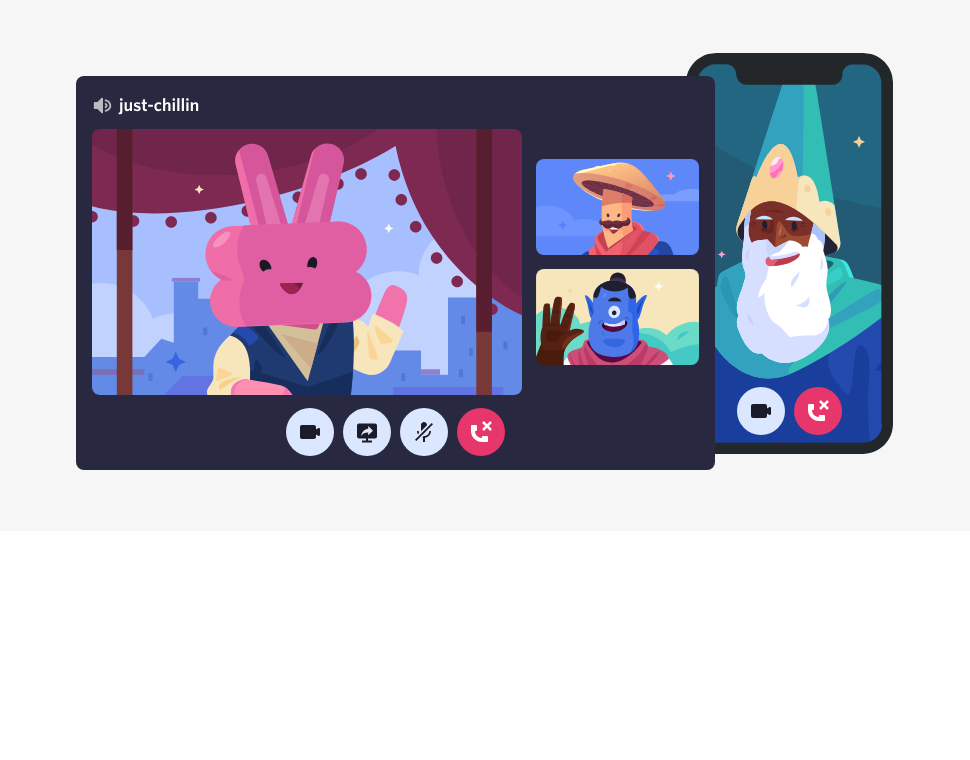
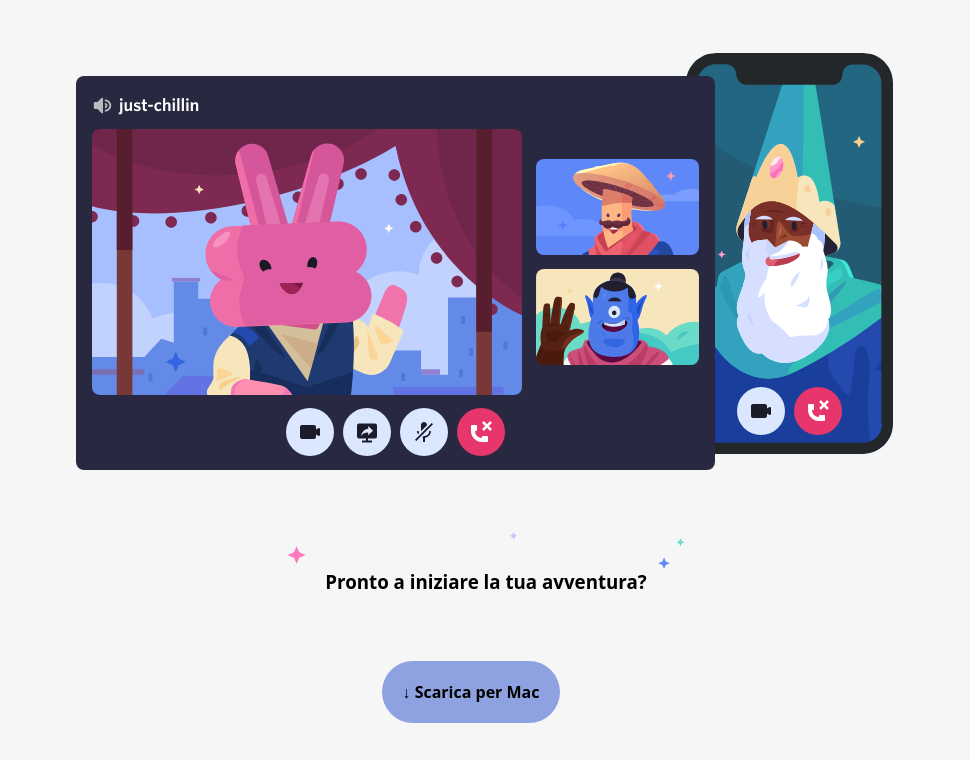
Before and after one commit to ChmielewskiGianpiero/htmlcss-discord, a plain HTML site: page index.html in a window 1280 px wide. Shown: the part 3325-4085 px from the top of the page, without its empty margins (154-1124 px from the left). Before the commit the page ends 3878 px from the top, so only its background shows below. Drawn offline with Linux system fonts and the light colour scheme.

Commit message:
ADD - Section4

```diff
--- a/css/style.css
+++ b/css/style.css
@@ -2,7 +2,10 @@
     margin: 0;
     padding: 0;
     box-sizing: border-box;
+    font-family: "gg sans", "Noto Sans", "Helvetica Neue", Helvetica, Arial, sans-serif;
 }
+
+
 
 .container{
     margin: 0 auto;
@@ -45,14 +48,12 @@
 }
 
 .col,.col-link, .main-page-title, .title-info{
-    font-family: "gg sans", "Noto Sans", "Helvetica Neue", Helvetica, Arial, sans-serif;
     color: #FFFF;
 }
 
 .col-button{
     background-color: #FFFFFF;
     color: black;
-    font-family: "gg sans", "Noto Sans", "Helvetica Neue", Helvetica, Arial, sans-serif;
     font-weight: bold;
     text-decoration: none;
 }
@@ -117,7 +118,6 @@
     display: flex;
     padding-top: 50px;
     font-size: 50px;
-    font-family: "gg sans", "Noto Sans", "Helvetica Neue", Helvetica, Arial, sans-serif;
 }
 
 .text-item1{
@@ -125,7 +125,6 @@
     flex-wrap: wrap;
     flex-direction: column-reverse;
     color: #000000d1;
-    font-family: "gg sans", "Noto Sans", "Helvetica Neue", Helvetica, Arial, sans-serif;
     font-size: 17px;
     padding-top: 30px;
 }
@@ -175,6 +174,24 @@
 
 .column-reverse{
     flex-direction: column-reverse;
+}
+
+/* section4 */
+.title-item2{
+    background-image: url(../img/stars.svg);
+    background-repeat: no-repeat;
+    background-size: contain;
+    padding: 37px;
+    order: -1;
+    align-self: center;
+}
+
+.mac2{
+    order: -2;
+    align-self: center;
+    max-width: 178px;
+    margin-bottom: 40px;
+    background-color: #8EA1E1;
 }
 
 /* footer */
--- a/index.html
+++ b/index.html
@@ -101,15 +101,18 @@
         </section>
 
         <section class="bg-gray">
-            <div class="container large">
+            <div class="container">
                 <div class="row column-reverse">
                     <div class="col-12">
                         <img src="./img/item4-big.svg" alt="">
                     </div>
                     <div class="col-12">
                         <h2 class="title-item1">Tecnologia affidabile per tenersi in contatto</h2>
+
                         <p class="text-item1">Video e audio a bassa latenza ti faranno sentire come se foste tutti nella stessa stanza. Fai ciao in video, guarda gli amici giocare in streaming, o riunitevi in una sessione di disegno con la condivisione schermo</p>
                     </div>
+                    <h3 class="title-item2">Pronto a iniziare la tua avventura?</h3>
+                    <a class="col-button mac-button mac2" href="#">&darr; Scarica per Mac</a>
                 </div>
             </div>
         </section>
```
